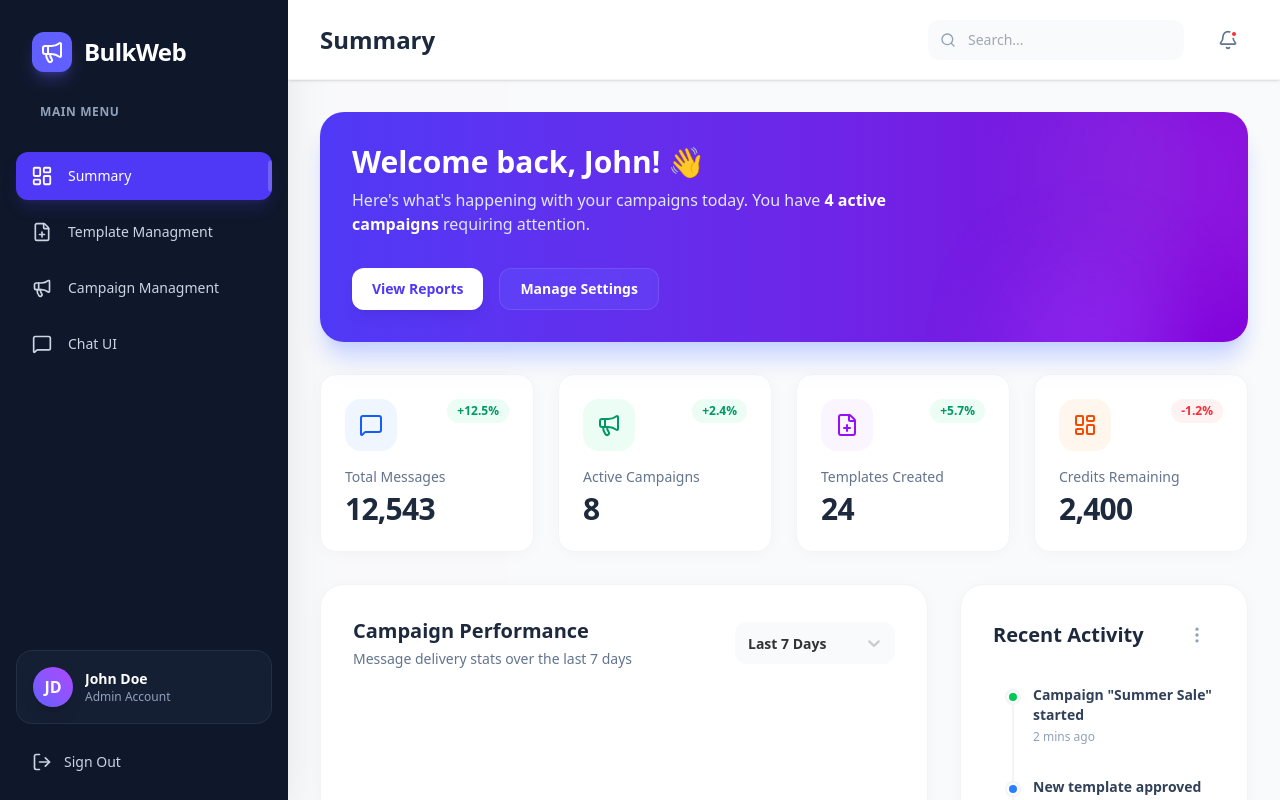
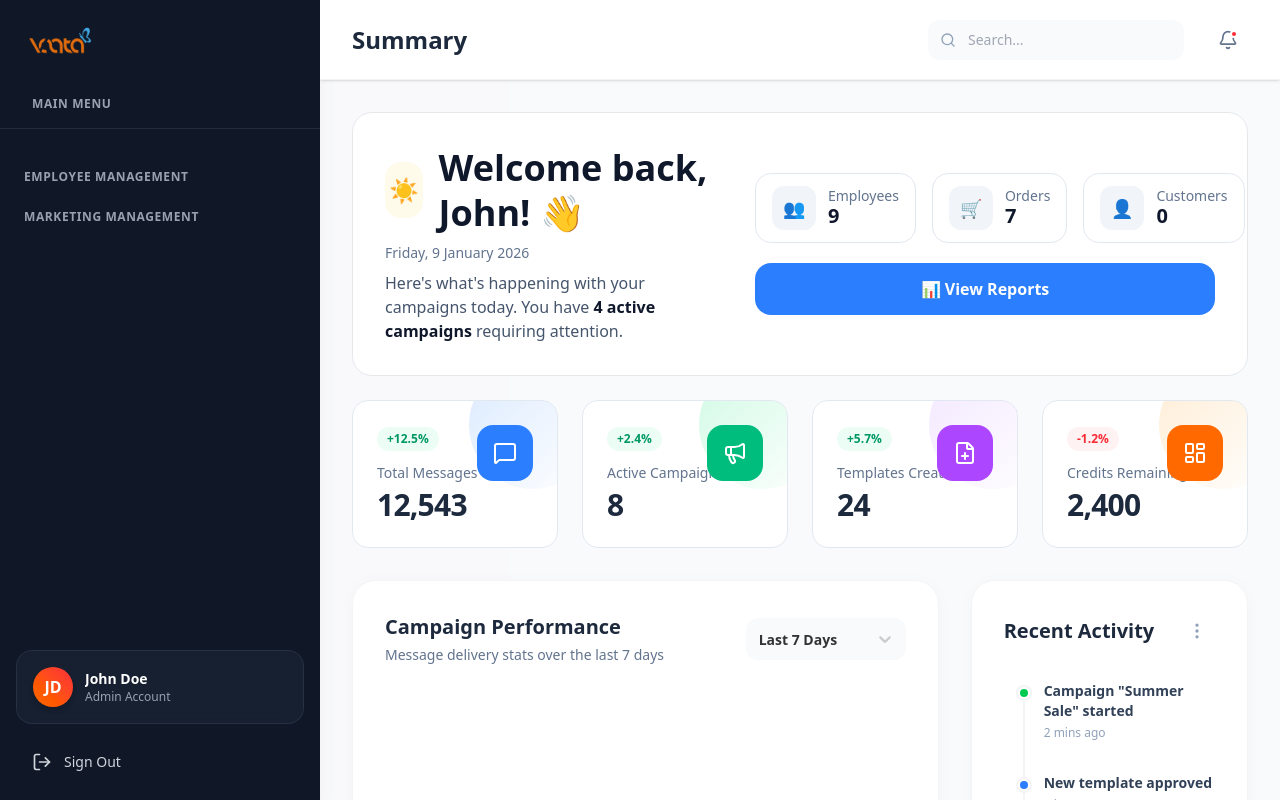
Before and after one commit to Jatinjain1802/Bulkweb, a React (Vite) app in the folder client/: page /dashboard/summary in a window 1280 px wide. Built offline with nearby package versions, Linux system fonts and the light colour scheme.

Commit message:
changes in sidebar and summary

```diff
--- a/client/src/components/layout/Sidebar.jsx
+++ b/client/src/components/layout/Sidebar.jsx
@@ -1,81 +1,177 @@
-import React from 'react';
-import { NavLink, useNavigate } from 'react-router-dom';
-import {
-  LayoutDashboard,
-  FilePlus,
-  Megaphone,
-  MessageSquare,
-  LogOut
-} from 'lucide-react';
+import React, { useState } from 'react';
+import { NavLink, useLocation, useNavigate } from 'react-router-dom';
+import { LayoutDashboard, FilePlus, Megaphone, MessageSquare, LogOut, Users, TrendingUp, Map } from 'lucide-react';
+import VaataLogo from '../../assets/img/Vaata-logo.png';
 
 const Sidebar = () => {
   const navigate = useNavigate();
+  const location = useLocation();
+  const [openMenu, setOpenMenu] = useState(""); // Track open submenu
 
+  // Get user data
+  const userData = JSON.parse(localStorage.getItem("data")) || {};
+  const userRole = userData.role ? userData.role.toLowerCase().replace(/\s/g, "") : "";
+  const accessibleModules = userData.accessible_modules || [];
+
+  const hasAccess = (moduleName) => {
+    if (userRole === "superadmin") return true;
+    return accessibleModules.includes(moduleName);
+  };
+
+  // Menu configuration
   const menuItems = [
-    { path: '/dashboard/summary', label: 'Summary', icon: LayoutDashboard },
-    { path: '/dashboard/create-template', label: 'Template Managment', icon: FilePlus },
-    { path: '/dashboard/create-campaign', label: 'Campaign Managment', icon: Megaphone },
-    { path: '/dashboard/chat', label: 'Chat UI', icon: MessageSquare },
+    { path: '/dashboard/summary', label: 'Summary', icon: LayoutDashboard, module: 'dashboard' },
+    {
+      label: 'Template Management',
+      icon: FilePlus,
+      submenu: [
+        { path: '/dashboard/create-template', label: 'Create Template', module: 'template' },
+        { path: '/dashboard/template-list', label: 'Template List', module: 'template' },
+      ],
+    },
+    { path: '/dashboard/create-campaign', label: 'Campaign Management', icon: Megaphone, module: 'campaign' },
+    { path: '/dashboard/chat', label: 'Chat UI', icon: MessageSquare, module: 'chat' },
   ];
 
   return (
-    <aside className="w-72 bg-slate-900 text-white flex flex-col shadow-2xl transition-all duration-300">
-      <div className="p-8 pb-4">
-        <div className="flex items-center gap-3 mb-8">
-          <div className="w-10 h-10 bg-indigo-500 rounded-xl flex items-center justify-center shadow-lg shadow-indigo-500/30">
-            <Megaphone className="text-white w-6 h-6" />
-          </div>
-          <h1 className="text-2xl font-bold tracking-tight text-white">BulkWeb</h1>
-        </div>
-        <div className="text-xs font-semibold text-slate-400 uppercase tracking-wider mb-4 pl-2">
+    <aside className="w-80 bg-gray-900 text-white flex flex-col shadow-xl">
+      {/* Logo */}
+      <div className="p-6 pb-4 border-b border-gray-700/50">
+        <img src={VaataLogo} alt="Vaata Logo" className="h-10 mb-8 w-auto" />
+        <div className="text-xs font-semibold text-gray-400 uppercase tracking-wider pl-2">
           Main Menu
         </div>
       </div>
 
-      <nav className="flex-1 px-4 space-y-2 overflow-y-auto">
+      {/* Menu */}
+      <nav className="flex-1 px-4 space-y-6 overflow-y-auto py-4">
+        {/* Dashboard Section */}
+        <div>
           {menuItems.map((item) => {
             const Icon = item.icon;
+            if (item.path === '/dashboard/summary' && hasAccess(item.module)) {
               return (
                 <NavLink
                   key={item.path}
                   to={item.path}
-              className={({ isActive }) => `w-full flex items-center gap-4 px-4 py-3.5 rounded-xl transition-all duration-200 group relative overflow-hidden ${
+                  className={({ isActive }) =>
+                    `w-full flex items-center gap-4 px-4 py-3.5 rounded-lg transition-all duration-200 ${
                       isActive
-                  ? 'bg-indigo-600 text-white shadow-lg shadow-indigo-900/40'
-                  : 'text-slate-300 hover:bg-slate-800 hover:text-white'
+                        ? 'bg-orange-500 text-white shadow-md'
+                        : 'text-gray-300 hover:bg-gray-800 hover:text-white'
+                    }`
+                  }
+                >
+                  <Icon className="w-5 h-5" />
+                  <span className="font-medium text-sm">{item.label}</span>
+                </NavLink>
+              );
+            }
+            return null;
+          })}
+        </div>
+
+        {/* Employee Management Section */}
+        <div>
+          <p className="text-xs font-semibold text-gray-400 uppercase tracking-wider px-2 mb-3">Employee Management</p>
+          {menuItems.map((item) => {
+            const Icon = item.icon;
+            if (item.submenu && item.label === 'Template Management' && hasAccess(item.module)) {
+              const anySubActive = item.submenu.some(
+                (sub) => location.pathname === sub.path && hasAccess(sub.module)
+              );
+              return (
+                <div key={item.label}>
+                  <button
+                    onClick={() => setOpenMenu(openMenu === item.label ? '' : item.label)}
+                    className={`w-full flex items-center gap-4 px-4 py-3.5 rounded-lg transition-all duration-200 ${
+                      anySubActive
+                        ? 'bg-orange-500 text-white shadow-md'
+                        : 'text-gray-300 hover:bg-gray-800 hover:text-white'
                     }`}
                   >
-              {({ isActive }) => (
-                <>
-                  <Icon className={`w-5 h-5 transition-transform duration-200 ${isActive ? 'scale-110' : 'group-hover:scale-110'}`} />
+                    <Icon className="w-5 h-5" />
                     <span className="font-medium text-sm">{item.label}</span>
-                  {isActive && (
-                    <div className="absolute right-0 top-1/2 -translate-y-1/2 w-1 h-8 bg-white/20 rounded-l-full" />
+                    <span className="ml-auto text-xs">{openMenu === item.label ? "▲" : "▼"}</span>
+                  </button>
+
+                  {openMenu === item.label && (
+                    <div className="ml-6 flex flex-col space-y-1 mt-1">
+                      {item.submenu.map(
+                        (sub) =>
+                          hasAccess(sub.module) && (
+                            <NavLink
+                              key={sub.path}
+                              to={sub.path}
+                              className={({ isActive }) =>
+                                `px-4 py-2 rounded-lg text-sm transition-all duration-200 ${
+                                  isActive
+                                    ? 'bg-orange-400 text-white'
+                                    : 'text-gray-300 hover:bg-gray-800 hover:text-white'
+                                }`
+                              }
+                            >
+                              {sub.label}
+                            </NavLink>
+                          )
                       )}
-                </>
+                    </div>
                   )}
+                </div>
+              );
+            }
+            return null;
+          })}
+        </div>
+
+        {/* Campaign & Chat Section */}
+        <div>
+          <p className="text-xs font-semibold text-gray-400 uppercase tracking-wider px-2 mb-3">Marketing Management</p>
+          <div className="space-y-2">
+            {menuItems.map((item) => {
+              const Icon = item.icon;
+              if ((item.path === '/dashboard/create-campaign' || item.path === '/dashboard/chat') && hasAccess(item.module)) {
+                return (
+                  <NavLink
+                    key={item.path}
+                    to={item.path}
+                    className={({ isActive }) =>
+                      `w-full flex items-center gap-4 px-4 py-3.5 rounded-lg transition-all duration-200 ${
+                        isActive
+                          ? 'bg-orange-500 text-white shadow-md'
+                          : 'text-gray-300 hover:bg-gray-800 hover:text-white'
+                      }`
+                    }
+                  >
+                    <Icon className="w-5 h-5" />
+                    <span className="font-medium text-sm">{item.label}</span>
                   </NavLink>
                 );
+              }
+              return null;
             })}
+          </div>
+        </div>
       </nav>
 
+      {/* Profile + Logout */}
       <div className="p-4 mt-auto">
-        <div className="bg-slate-800/50 rounded-2xl p-4 mb-4 backdrop-blur-sm border border-slate-700/50">
+        <div className="bg-gray-800/50 rounded-2xl p-4 mb-4 backdrop-blur-sm border border-gray-700/50">
           <div className="flex items-center gap-3">
-            <div className="w-10 h-10 rounded-full bg-gradient-to-tr from-indigo-500 to-purple-500 flex items-center justify-center text-white font-bold shadow-lg">
+            <div className="w-10 h-10 rounded-full bg-gradient-to-tr from-orange-500 to-red-500 flex items-center justify-center text-white font-bold shadow-md">
               JD
             </div>
             <div className="flex-1 overflow-hidden">
               <h4 className="text-sm font-semibold truncate">John Doe</h4>
-              <p className="text-xs text-slate-400 truncate">Admin Account</p>
+              <p className="text-xs text-gray-400 truncate">Admin Account</p>
             </div>
           </div>
         </div>
         <button
           onClick={() => navigate('/login')}
-          className="w-full flex items-center gap-3 px-4 py-3 text-slate-300 hover:text-red-400 hover:bg-red-400/10 rounded-xl transition-all duration-200 group"
+          className="w-full flex items-center gap-3 px-4 py-3 text-gray-300 hover:text-red-400 hover:bg-red-400/10 rounded-xl transition-all duration-200"
         >
-          <LogOut className="w-5 h-5 group-hover:-translate-x-1 transition-transform" />
+          <LogOut className="w-5 h-5" />
           <span className="font-medium text-sm">Sign Out</span>
         </button>
       </div>
--- a/client/src/pages/Summary/Summary.jsx
+++ b/client/src/pages/Summary/Summary.jsx
@@ -35,28 +35,88 @@ const customStyles = {
 
 const Summary = () => (
   <div className="space-y-8 animate-fade-in-up">
-    {/* Welcome Banner */}
-    <div className="relative overflow-hidden rounded-3xl bg-gradient-to-r from-indigo-600 to-purple-700 p-8 text-white shadow-xl shadow-indigo-200">
-      <div className="relative z-10">
-        <h2 className="text-3xl font-bold mb-2">Welcome back, John! 👋</h2>
-        <p className="text-indigo-100 max-w-xl">
-          Here's what's happening with your campaigns today. You have <span className="font-semibold text-white">4 active campaigns</span> requiring attention.
+    {/* ===== WELCOME HEADER ===== */}
+<div
+  className="card mb-6"
+  style={{
+    background: "#fff",
+    borderRadius: "20px",
+    border: "1px solid #e5e7eb",
+    overflow: "hidden",
+  }}
+>
+  {/* outer padding increased */}
+  <div className="border-slate-200 p-8">
+    <div className="flex flex-col lg:flex-row lg:items-center lg:justify-between gap-8">
+
+      {/* LEFT */}
+      <div>
+        <div className="flex items-center gap-4 mb-2">
+          <div className="w-14 h-14 rounded-2xl bg-amber-50 flex items-center justify-center text-2xl">
+            ☀️
+          </div>
+
+          {/* 👇 HEADING BIGGER */}
+          <h1 className="text-3xl lg:text-4xl font-bold text-slate-900 leading-tight">
+            Welcome back, John! 👋
+          </h1>
+        </div>
+
+        <p className="text-sm text-slate-500 mb-2">
+          Friday, 9 January 2026
         </p>
-        <div className="mt-8 flex gap-4">
-          <button className="bg-white text-indigo-600 px-5 py-2.5 rounded-xl font-semibold text-sm hover:bg-indigo-50 transition-colors shadow-lg shadow-black/5">
-            View Reports
-          </button>
-          <button className="bg-indigo-500/30 backdrop-blur-sm text-white px-5 py-2.5 rounded-xl font-semibold text-sm hover:bg-indigo-500/40 transition-colors border border-white/10">
-            Manage Settings
+
+        <p className="text-slate-600 text-base max-w-2xl">
+          Here's what's happening with your campaigns today.
+          You have{" "}
+          <span className="font-semibold text-slate-900">
+            4 active campaigns
+          </span>{" "}
+          requiring attention.
+        </p>
+      </div>
+
+      {/* RIGHT */}
+      <div className="flex flex-col gap-5 min-w-[460px]">
+
+        {/* SMALL STATS */}
+        <div className="flex gap-4">
+          {[
+            { label: "Employees", value: 9, icon: "👥" },
+            { label: "Orders", value: 7, icon: "🛒" },
+            { label: "Customers", value: 0, icon: "👤" },
+          ].map((item, i) => (
+            <div
+              key={i}
+              className="flex items-center gap-3 border border-slate-200 rounded-2xl px-4 py-3 bg-white w-full"
+            >
+              <div className="w-11 h-11 rounded-xl bg-slate-100 flex items-center justify-center text-lg">
+                {item.icon}
+              </div>
+              <div>
+                <p className="text-sm text-slate-500 leading-none">
+                  {item.label}
+                </p>
+                <p className="text-xl font-bold text-slate-900 leading-tight">
+                  {item.value}
+                </p>
+              </div>
+            </div>
+          ))}
+        </div>
+
+        {/* BUTTON */}
+        <button className="w-full bg-blue-500 hover:bg-blue-600 text-white font-semibold py-3.5 rounded-2xl flex items-center justify-center gap-2 transition text-base">
+          📊 View Reports
         </button>
       </div>
     </div>
-      {/* Decorative Circles */}
-      <div className="absolute top-0 right-0 -mt-16 -mr-16 w-64 h-64 bg-white/10 rounded-full blur-3xl"></div>
-      <div className="absolute bottom-0 right-20 -mb-20 w-40 h-40 bg-purple-500/30 rounded-full blur-2xl"></div>
+  </div>
 </div>
 
-    {/* Metrics Grid */}
+
+
+    {/* ===== METRICS GRID (IMAGE STYLE, DATA SAME) ===== */}
     <div className="grid grid-cols-1 md:grid-cols-2 lg:grid-cols-4 gap-6">
       {[
         { title: 'Total Messages', value: '12,543', change: '+12.5%', icon: MessageSquare, color: 'blue' },
@@ -64,28 +124,53 @@ const Summary = () => (
         { title: 'Templates Created', value: '24', change: '+5.7%', icon: FilePlus, color: 'purple' },
         { title: 'Credits Remaining', value: '2,400', change: '-1.2%', icon: LayoutDashboard, color: 'orange' }
       ].map((stat, i) => (
-        <div key={i} className="bg-white p-6 rounded-2xl shadow-[0_2px_20px_-5px_rgba(0,0,0,0.05)] border border-gray-100 hover:border-indigo-100 hover:shadow-lg hover:-translate-y-1 transition-all duration-300 group">
-          <div className="flex justify-between items-start mb-4">
-            <div className={`p-3.5 rounded-2xl ${
-              stat.color === 'blue' ? 'bg-blue-50 text-blue-600' :
-              stat.color === 'green' ? 'bg-emerald-50 text-emerald-600' :
-              stat.color === 'purple' ? 'bg-purple-50 text-purple-600' :
-              'bg-orange-50 text-orange-600'
-            } group-hover:scale-110 transition-transform duration-300`}>
+        <div
+          key={i}
+          className="relative bg-white rounded-2xl border border-slate-200 p-6 overflow-hidden
+                 transition-all duration-300 cursor-pointer
+                 hover:-translate-y-1 hover:shadow-xl hover:border-slate-300"
+        >
+          {/* soft corner glow */}
+          <div
+            className={`absolute -top-10 -right-10 w-32 h-32 rounded-full bg-gradient-to-br
+          ${stat.color === 'blue' ? 'from-blue-100' :
+                stat.color === 'green' ? 'from-emerald-100' :
+                  stat.color === 'purple' ? 'from-purple-100' :
+                    'from-orange-100'
+              } to-transparent`}
+          />
+
+          {/* icon bubble (right) */}
+          <div
+            className={`absolute top-6 right-6 w-14 h-14 rounded-2xl flex items-center justify-center text-white
+          ${stat.color === 'blue' ? 'bg-blue-500' :
+                stat.color === 'green' ? 'bg-emerald-500' :
+                  stat.color === 'purple' ? 'bg-purple-500' :
+                    'bg-orange-500'
+              }`}
+          >
             <stat.icon className="w-6 h-6" />
           </div>
-            <span className={`text-xs font-bold px-2.5 py-1 rounded-full ${
-              stat.change.startsWith('+')
+
+          {/* change badge */}
+          <span
+            className={`inline-block mb-3 text-xs font-bold px-2.5 py-1 rounded-full
+          ${stat.change.startsWith('+')
                 ? 'text-emerald-600 bg-emerald-50'
                 : 'text-red-500 bg-red-50'
-            }`}>
+              }`}
+          >
             {stat.change}
           </span>
-          </div>
-          <div>
-            <h3 className="text-slate-500 text-sm font-medium mb-1">{stat.title}</h3>
-            <p className="text-3xl font-bold text-slate-800 tracking-tight">{stat.value}</p>
-          </div>
+
+          {/* content */}
+          <p className="text-sm font-medium text-slate-500 mb-1">
+            {stat.title}
+          </p>
+
+          <p className="text-3xl font-bold text-slate-800 tracking-tight">
+            {stat.value}
+          </p>
         </div>
       ))}
     </div>
```
Also changed, not shown: client/src/assets/img/Vaata-logo.png (added), 1 other file (tests, documents, lock files or other folders). Lines whose indentation alone changed are shown as unchanged.
